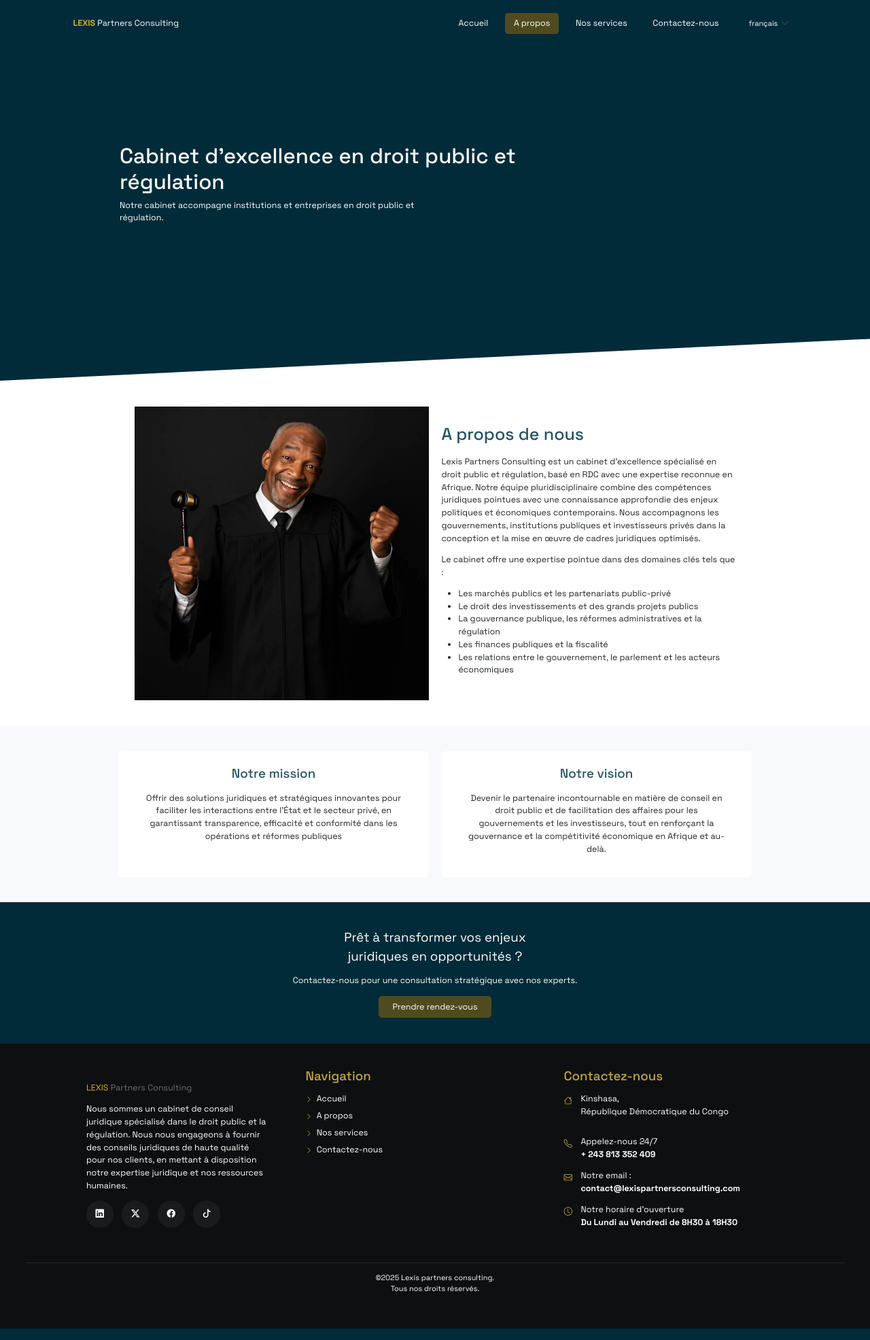
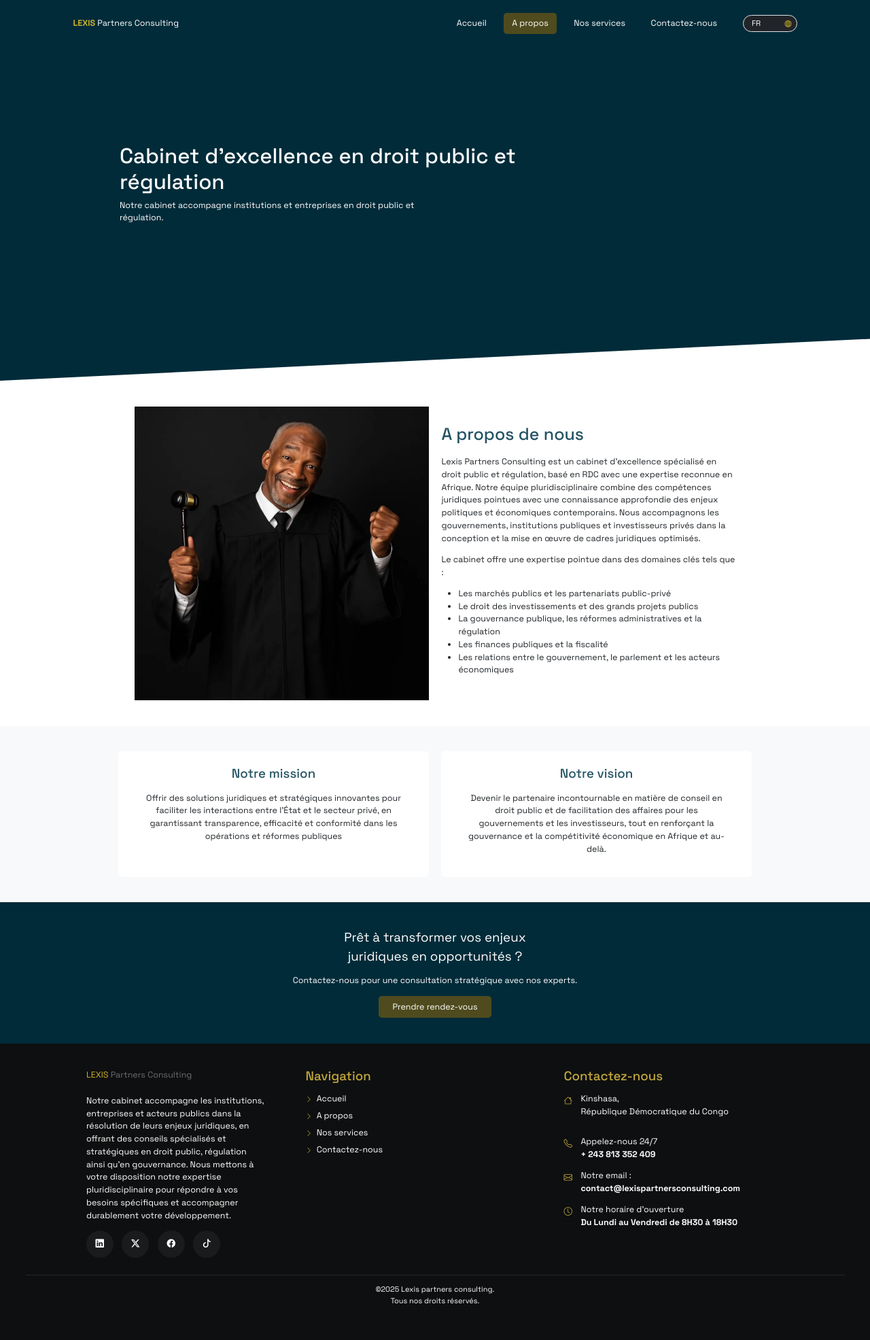
Before and after one commit to Elkis243/Lexis-Partners-Consulting, a Django app: page /fr/about/ in a window 1280 px wide. Shown: the whole page at 68% size. Run offline with Django 5.2, Linux system fonts and the light colour scheme.

Commit message:
Chore: Amélioration de la prise en charge multilingue et mise à jour des traductions
- Ajout de styles CSS pour le sélecteur de langue dans le footer et la navbar.
- Révision des traductions dans le footer pour une meilleure clarté et précision.
- Mise à jour des balises de traduction pour le contenu du sélecteur de langue.
- Amélioration de la structure des éléments de la navbar pour une meilleure accessibilité.

```diff
--- a/lexis_partners_consulting/static/style/index.css
+++ b/lexis_partners_consulting/static/style/index.css
@@ -163,3 +163,39 @@
 .text-gold {
   color: #ccb12b !important;
 }
+
+/* Styles pour le sélecteur de langue */
+.language-selector select,
+.language-selector-mobile select {
+  appearance: none;
+  -webkit-appearance: none;
+  -moz-appearance: none;
+  background-image: none;
+  cursor: pointer;
+  transition: all 0.3s ease;
+}
+
+.language-selector select:hover,
+.language-selector-mobile select:hover {
+  border-color: #d4af37 !important;
+  box-shadow: 0 0 8px rgba(212, 175, 55, 0.3);
+}
+
+.language-selector select:focus,
+.language-selector-mobile select:focus {
+  border-color: #d4af37 !important;
+  box-shadow: 0 0 12px rgba(212, 175, 55, 0.5);
+  outline: none;
+}
+
+.language-selector select option,
+.language-selector-mobile select option {
+  background-color: #1a1a1a !important;
+  color: white !important;
+  padding: 8px 12px;
+}
+
+.language-selector select option:hover,
+.language-selector-mobile select option:hover {
+  background-color: #2a2a2a !important;
+}
--- a/lexis_partners_consulting/templates/components/footer.html
+++ b/lexis_partners_consulting/templates/components/footer.html
@@ -6,12 +6,16 @@
       <div class="col-md-12">
         <div class="row justify-content-center gy-4">
           <div class="col-md-3 mx-5">
-            <div class="logo-text mb-3 mt-4">
-              <p class="mb-0">
+            <div class="logo-text">
+              <p class="mb-4">
                 <span class="logo-main">LEXIS</span> <span class="logo-sub">Partners Consulting</span>
               </p>
+              <p class="mb-3">
+                {% blocktrans %}
+                Notre cabinet accompagne les institutions, entreprises et acteurs publics dans la résolution de leurs enjeux juridiques, en offrant des conseils spécialisés et stratégiques en droit public, régulation ainsi qu'en gouvernance. Nous mettons à votre disposition notre expertise pluridisciplinaire pour répondre à vos besoins spécifiques et accompagner durablement votre développement.
+                {% endblocktrans %}
+              </p>
             </div>
-            <p class="mb-3">{% blocktrans %}Nous sommes un cabinet de conseil juridique spécialisé dans le droit public et la régulation. Nous nous engageons à fournir des conseils juridiques de haute qualité pour nos clients, en mettant à disposition notre expertise juridique et nos ressources humaines.{% endblocktrans %}</p>
             <div class="d-flex gap-3 social-links">
               <a href="#" class="text-decoration-none text-white d-flex justify-content-center align-items-center"><i
                   class="bi bi-linkedin"></i></a>
--- a/lexis_partners_consulting/templates/components/navbar.html
+++ b/lexis_partners_consulting/templates/components/navbar.html
@@ -43,13 +43,16 @@
           {% get_current_language as LANGUAGE_CODE %}
           {% get_available_languages as LANGUAGES %}
           {% get_language_info_list for LANGUAGES as languages %}
-          <select name="language" onchange="this.form.submit()" class="form-select form-select-sm bg-transparent border-0 text-white">
+          <div class="language-selector position-relative">
+            <select name="language" onchange="this.form.submit()" class="form-select form-select-sm bg-dark border border-gold text-white rounded-pill px-3 py-1" style="min-width: 80px; font-size: 0.9rem;">
               {% for language in languages %}
-              <option value="{{ language.code }}" {% if language.code == LANGUAGE_CODE %}selected{% endif %}>
-                {{ language.name_local }}
+                <option value="{{ language.code }}" {% if language.code == LANGUAGE_CODE %}selected{% endif %} class="bg-dark text-white">
+                  {{ language.code|upper }}
                 </option>
               {% endfor %}
             </select>
+            <i class="bi bi-globe text-gold position-absolute" style="right: 8px; top: 50%; transform: translateY(-50%); pointer-events: none; font-size: 0.8rem;"></i>
+          </div>
         </form>
       </div>
 
@@ -80,13 +83,16 @@
       {% get_current_language as LANGUAGE_CODE %}
       {% get_available_languages as LANGUAGES %}
       {% get_language_info_list for LANGUAGES as languages %}
-      <select name="language" onchange="this.form.submit()" class="form-select bg-transparent border-light text-white">
+      <div class="language-selector-mobile position-relative">
+        <select name="language" onchange="this.form.submit()" class="form-select bg-dark border border-gold text-white rounded-pill px-3 py-2" style="font-size: 0.9rem;">
           {% for language in languages %}
-          <option value="{{ language.code }}" {% if language.code == LANGUAGE_CODE %}selected{% endif %}>
-            {{ language.name_local }}
+            <option value="{{ language.code }}" {% if language.code == LANGUAGE_CODE %}selected{% endif %} class="bg-dark text-white">
+              {{ language.code|upper }} - {{ language.name_local }}
             </option>
           {% endfor %}
         </select>
+        <i class="bi bi-globe text-gold position-absolute" style="right: 12px; top: 50%; transform: translateY(-50%); pointer-events: none; font-size: 0.9rem;"></i>
+      </div>
     </form>
 
     <ul class="navbar-nav justify-content-end flex-grow-1 pe-3">
```
Also changed, not shown: lexis_partners_consulting/locale/en/LC_MESSAGES/django.po. Lines whose indentation alone changed are shown as unchanged.
